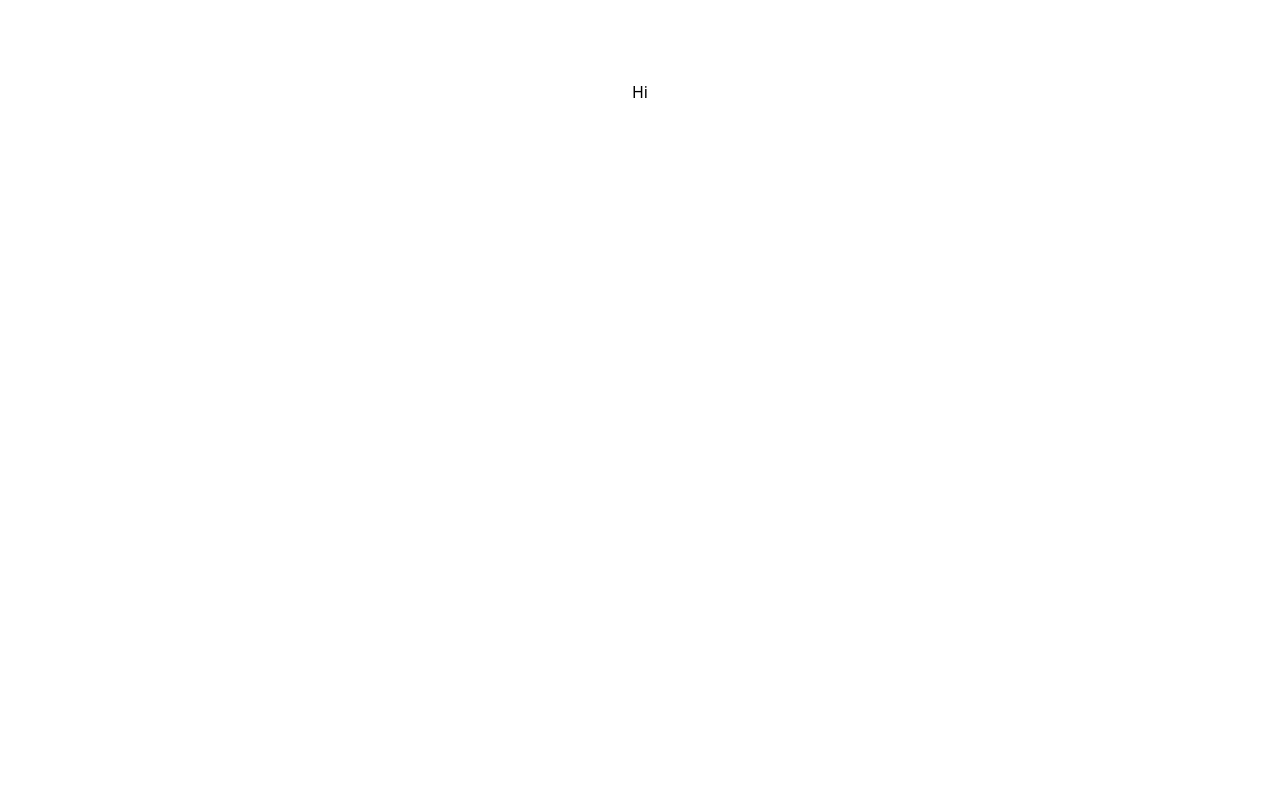
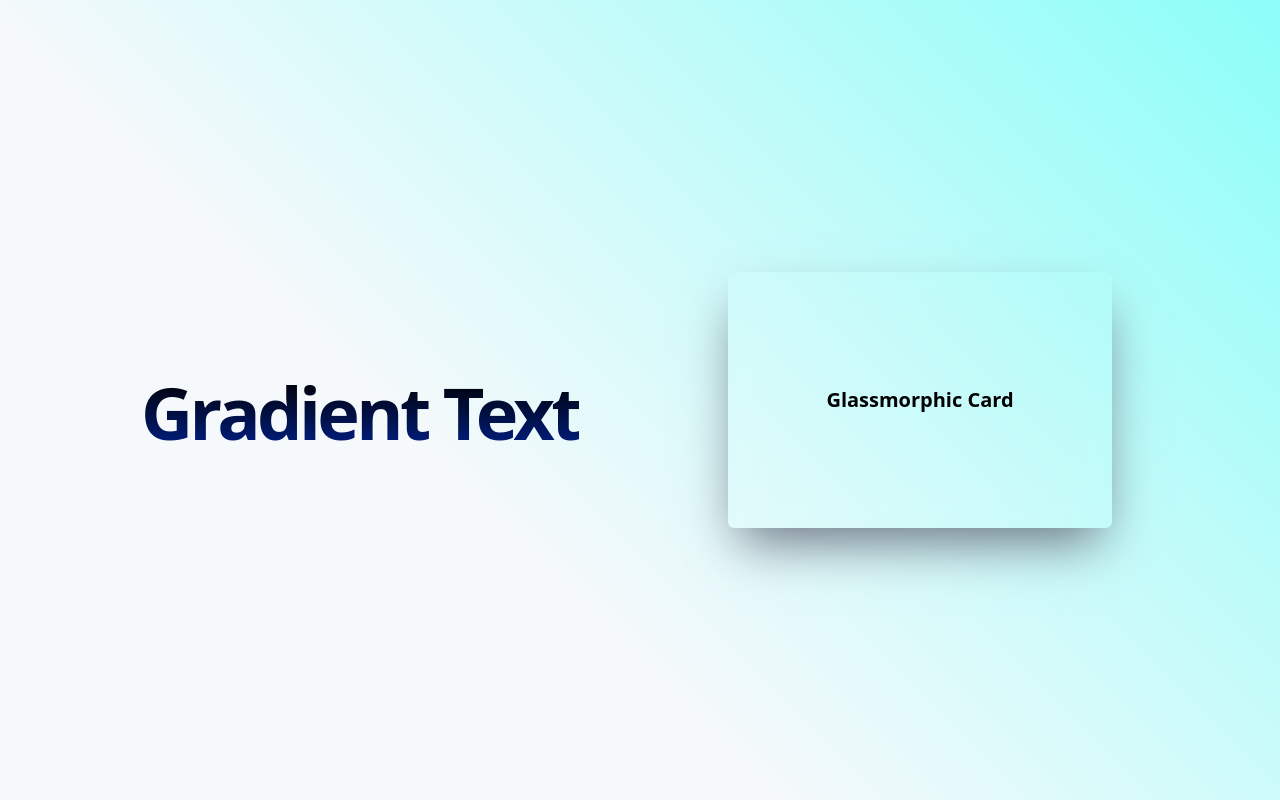
Before and after one commit to ankitku3101/Personal-UI-Library, a Next.js app: page / in a window 1280 px wide. Built offline with nearby package versions, Linux system fonts and the light colour scheme.

Commit message:
Added GlassmorphicCard and GradientText

```diff
--- a/app/globals.css
+++ b/app/globals.css
@@ -1,3 +1,8 @@
 @tailwind base;
 @tailwind components;
 @tailwind utilities;
+
+.bg-custom-gradient {
+  background: rgb(246, 249, 251);
+  background: linear-gradient(45deg, rgba(246, 249, 251, 1) 37%, rgba(140, 254, 248, 1) 100%);
+}
--- a/app/page.tsx
+++ b/app/page.tsx
@@ -1,9 +1,16 @@
+import GlassmorphicCard from "@/components/GlassmorphicCard";
+import GradientText from "@/components/GradientText";
 import Image from "next/image";
 
 export default function Home() {
   return (
-    <div className="flex flex-col items-center p-20">
-      Hi
+    <div className="h-screen grid grid-cols-2 items-center p-20 bg-custom-gradient">
+      <div className="flex items-center justify-center">
+        <GradientText />
+      </div>
+      <div className="flex items-center justify-center">
+        <GlassmorphicCard />
+      </div>
     </div>
   );
 }
--- /dev/null
+++ b/components/GlassmorphicCard.tsx
@@ -0,0 +1,11 @@
+import React from 'react'
+
+function GlassmorphicCard() {
+  return (
+    <div className='h-64 w-96 p-20 text-xl font-semibold flex items-center justify-center bg-transparent rounded-md bg-clip-padding backdrop-filter backdrop-blur-lg bg-opacity-40 shadow-gray-500 shadow-2xl'>
+        Glassmorphic Card
+    </div>
+  )
+}
+
+export default GlassmorphicCard
--- /dev/null
+++ b/components/GradientText.tsx
@@ -0,0 +1,13 @@
+import React from 'react'
+
+function GradientText() {
+  return (
+    <div>
+        <h1 className="text-7xl font-bold tracking-tighter bg-gradient-to-b from-black to-[#001E80] text-transparent bg-clip-text mt-6">
+              Gradient Text
+        </h1>
+    </div>
+  )
+}
+
+export default GradientText
```
